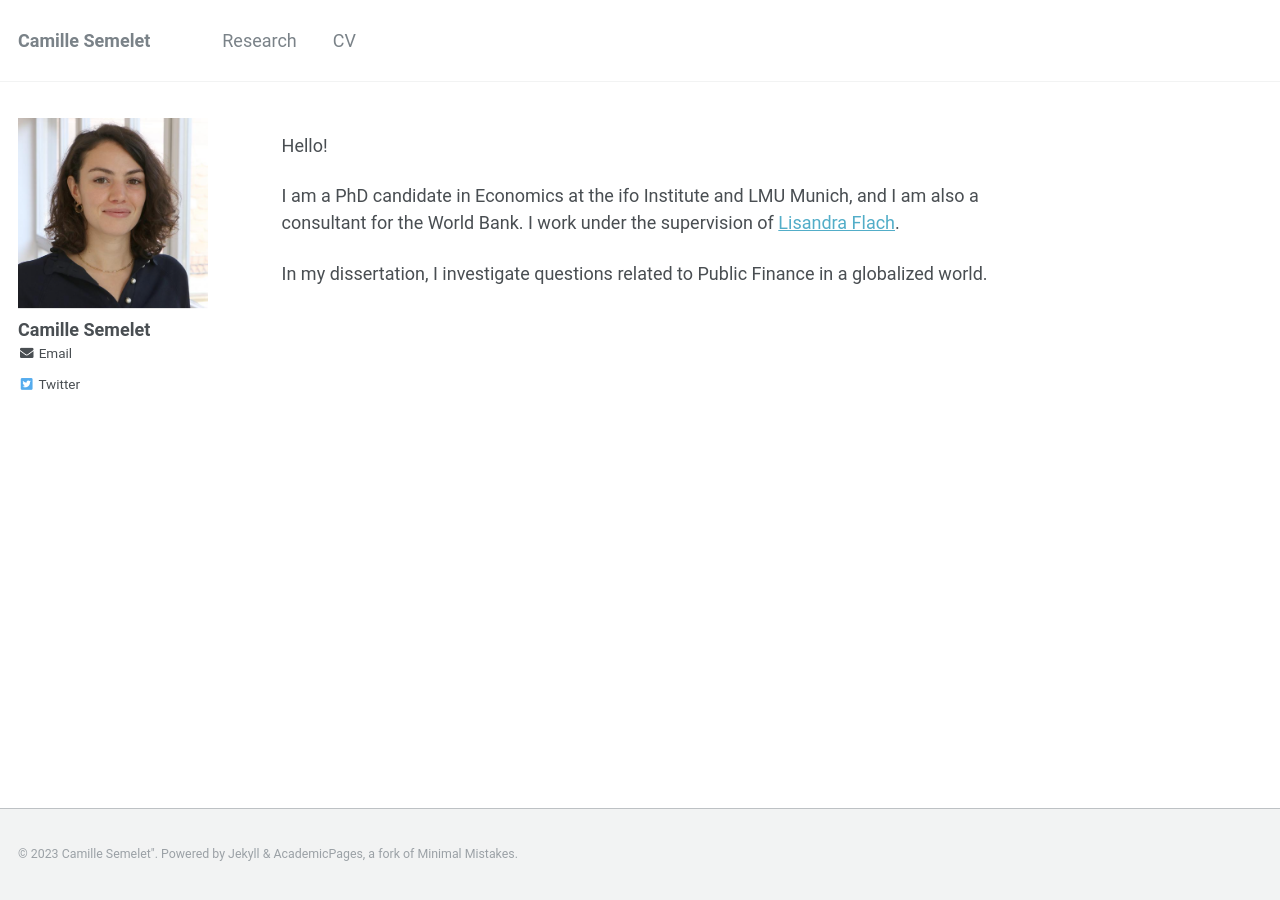
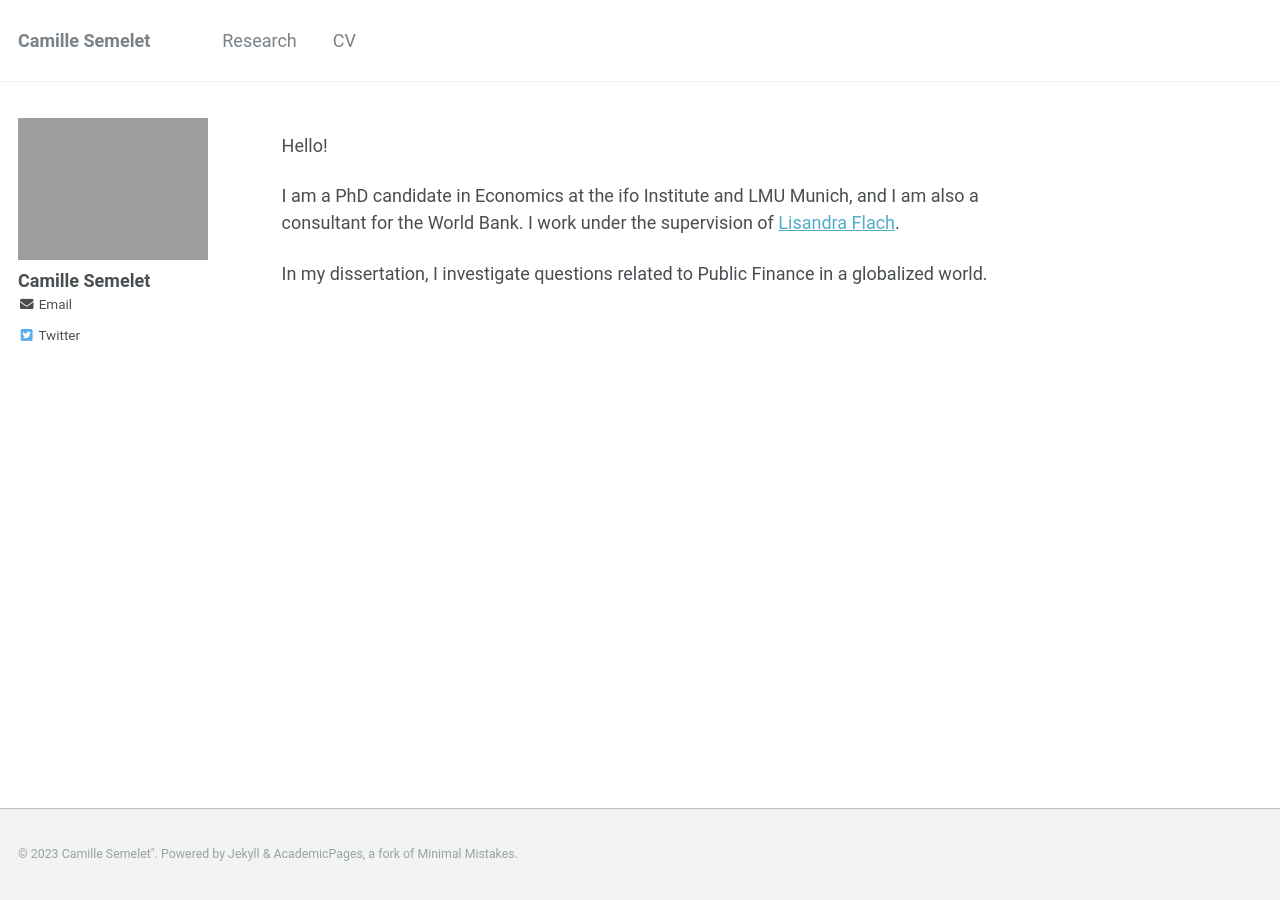
Before and after one commit to CamilleSemelet/camillesemelet.github.io, a Jekyll site: the page built from _pages/about.md, in a window 1280 px wide. Built offline with Jekyll 4.4.1, drawn with Linux system fonts in a browser that asks for light colours.

Commit message:
update mai 2023

```diff
--- a/_config.yml
+++ b/_config.yml
@@ -81,7 +81,7 @@ analytics:
 # Site Author
 author:
   name             : "Camille Semelet"
-  avatar           : "camillesemelet.PNG"
+  avatar           : "picture2023.jpg"
   bio              : # "PhD candidate"
   location         : # "Munich, Germany"
   employer         : # ifo Institute and LMU Munich"
```
Also changed, not shown: 1 other file.
